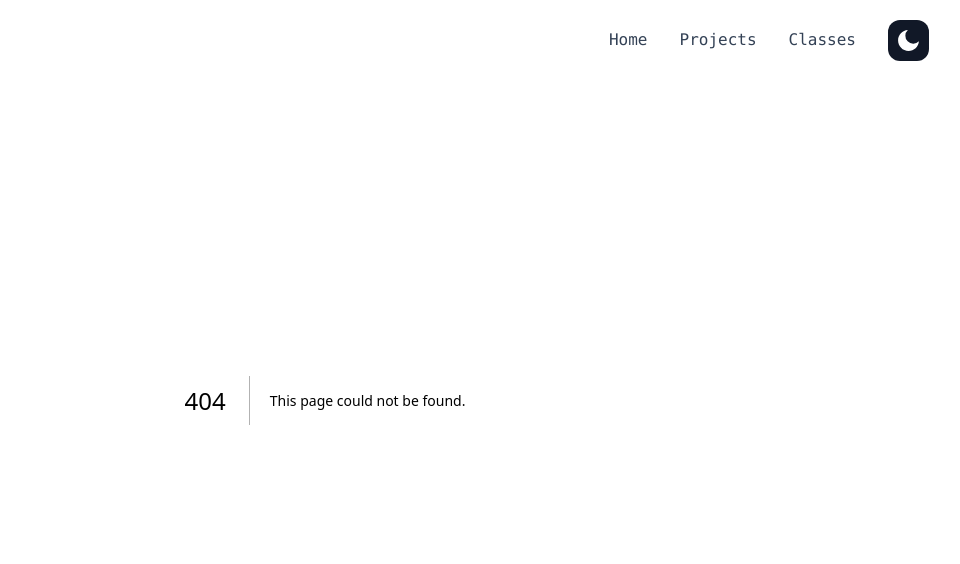
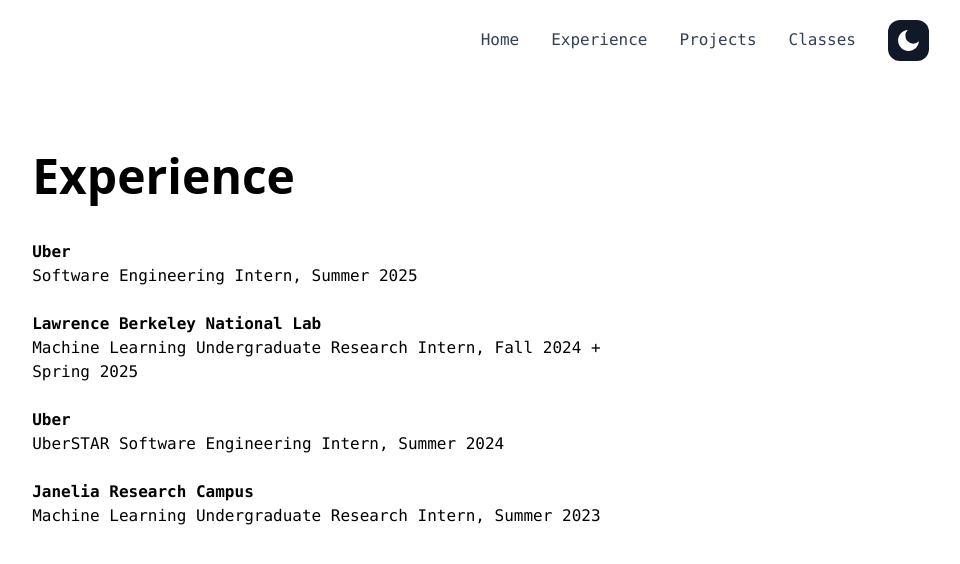
Before and after one commit to ethan-tam33/ethans-website, a Next.js app in the folder ethans-portfolio/: page /experience in a window 1280 px wide. Before the commit this address had no page. Shown: the top 564 px of the page, without its empty margins (315-1275 px from the left). Built offline with nearby package versions, Linux system fonts and the light colour scheme.

Commit message:
added experience

```diff
--- /dev/null
+++ b/ethans-portfolio/app/experience/page.tsx
@@ -0,0 +1,40 @@
+export default function Experience() {
+    return (
+        <section id="home" className="animate-fadeIn animation-delay-2 selection:bg-blue-100 dark:selection:bg-blue-500 pt-12">
+            <div className="flex flex-col text-center items-center justify-center my-6 py-10 sm:py-20 md:py-20 md:flex-row md:space-x-4 md:text-left">
+                <div className="md:mt-0 md:w-3/5 animate-fadeIn animation-delay-4">
+                    <h1 className="font-sans text-3xl font-bold mt-4 md:mt-0 md:text-5xl pb-4">
+                        Experience
+                    </h1>
+
+                    <div className="my-6 font-mono">
+                        <span className="font-bold">Uber</span>
+                        <br></br>
+                        Software Engineering Intern, Summer 2025
+
+                        <br></br>
+                        <br></br>
+
+                        <span className="font-bold">Lawrence Berkeley National Lab</span>
+                        <br></br>
+                        Machine Learning Undergraduate Research Intern, Fall 2024 + Spring 2025
+
+                        <br></br>
+                        <br></br>
+
+                        <span className="font-bold">Uber</span>
+                        <br></br>
+                        UberSTAR Software Engineering Intern, Summer 2024
+
+                        <br></br>
+                        <br></br>
+
+                        <span className="font-bold">Janelia Research Campus</span>
+                        <br></br>
+                        Machine Learning Undergraduate Research Intern, Summer 2023
+                    </div>
+                </div>
+            </div>
+        </section>
+    );
+}
--- a/ethans-portfolio/components/Navbar.tsx
+++ b/ethans-portfolio/components/Navbar.tsx
@@ -4,8 +4,8 @@
 export default function Navbar() {
     return (
         <div className='flex items-center justify-end space-x-8 p-4 fixed top-0 right-5 w-full h-16 selection:bg-blue-100 dark:selection:bg-blue-500'>
-
             <Tab href="/" text="Home"></Tab>
+            <Tab href="/experience" text="Experience"></Tab>
             <Tab href="/projects" text="Projects"></Tab>
             <Tab href="/classes" text="Classes"></Tab>
             <ThemeToggle></ThemeToggle>
```
Also changed, not shown: ethans-portfolio/app/head.tsx (line endings or trailing spaces), ethans-portfolio/components/ThemeToggle.tsx (line endings or trailing spaces), ethans-portfolio/components/Typewriter.tsx (line endings or trailing spaces).
